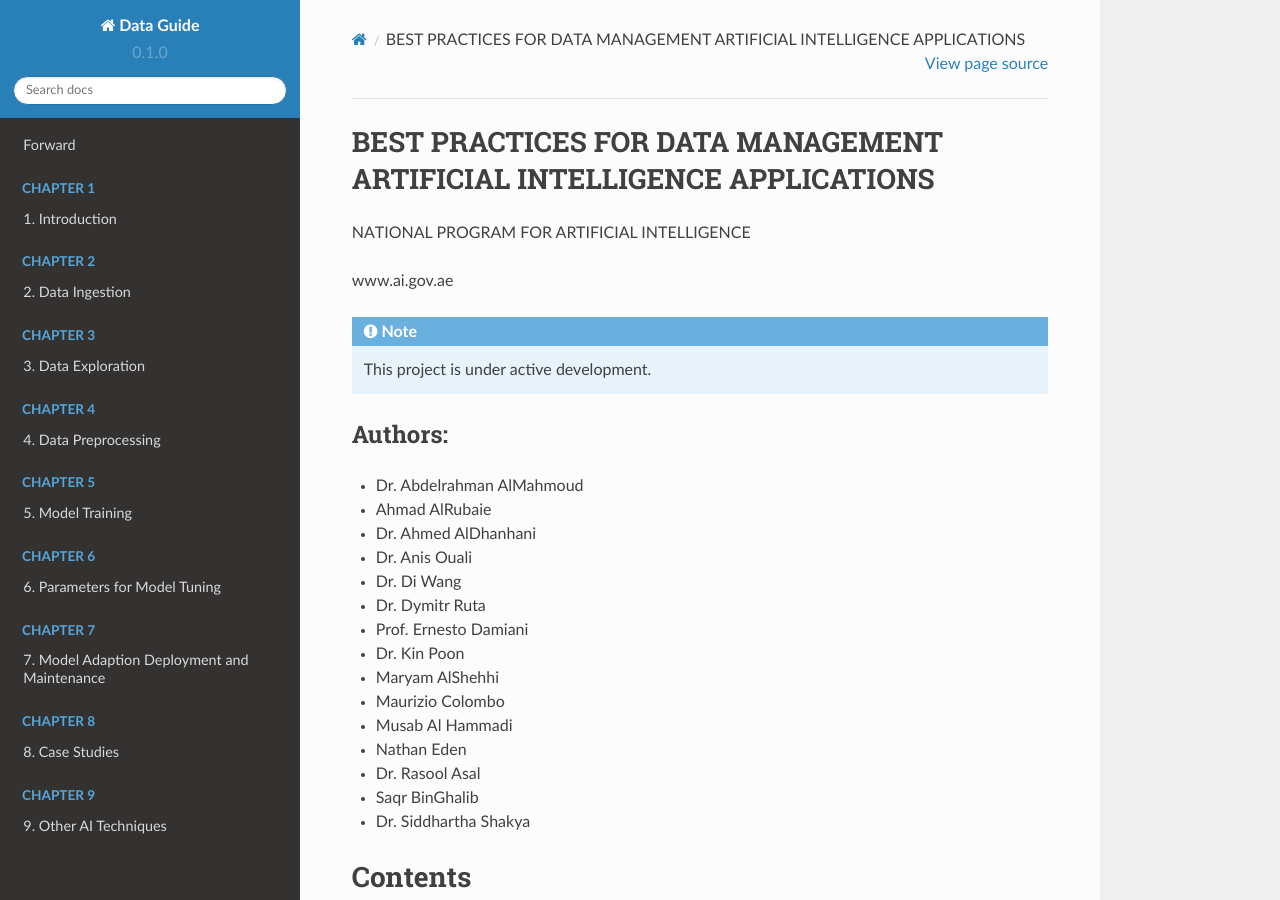
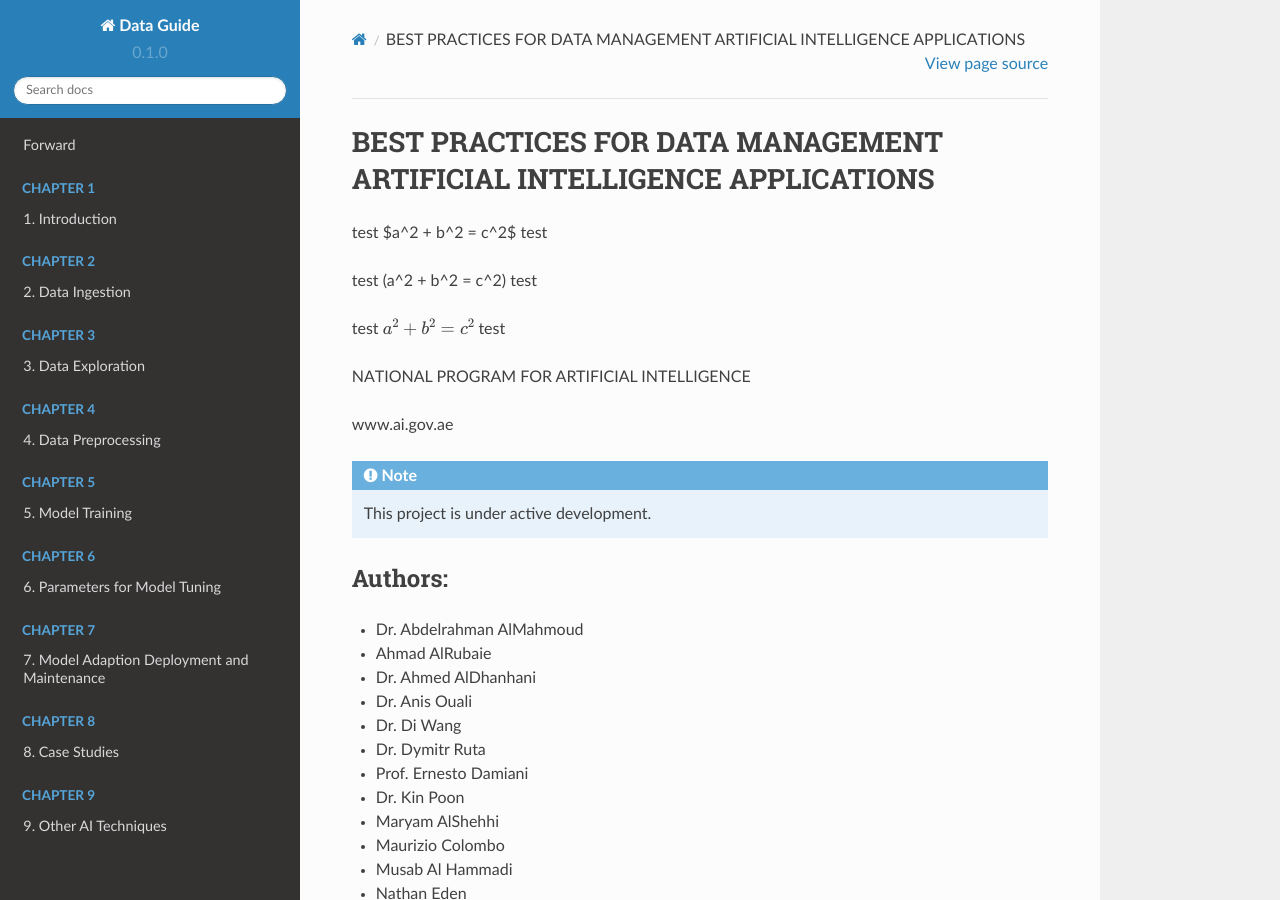
Before and after one commit to Musab0/DataGuide, a Sphinx documentation site: the page built from docs/source/index.rst, in a window 1280 px wide and 900 px high. Built offline with Sphinx 7.4.7 and the Read the Docs theme 2.0.0, drawn with Linux system fonts in a browser that asks for light colours; pages that are not in the unit, such as notebooks, are missing from menus.

Commit message:
Update index.rst

```diff
--- a/docs/source/index.rst
+++ b/docs/source/index.rst
@@ -1,5 +1,13 @@
 BEST PRACTICES FOR DATA MANAGEMENT ARTIFICIAL INTELLIGENCE APPLICATIONS
 ===================================
+
+test $a^2 + b^2 = c^2$ test
+
+
+test \(a^2 + b^2 = c^2\) test
+
+
+test :math:`a^2 + b^2 = c^2` test
 
 NATIONAL PROGRAM FOR ARTIFICIAL INTELLIGENCE
 
```
